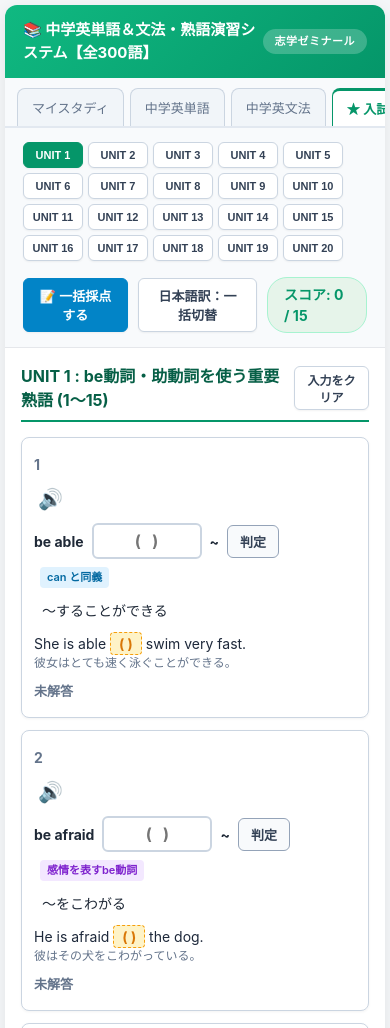
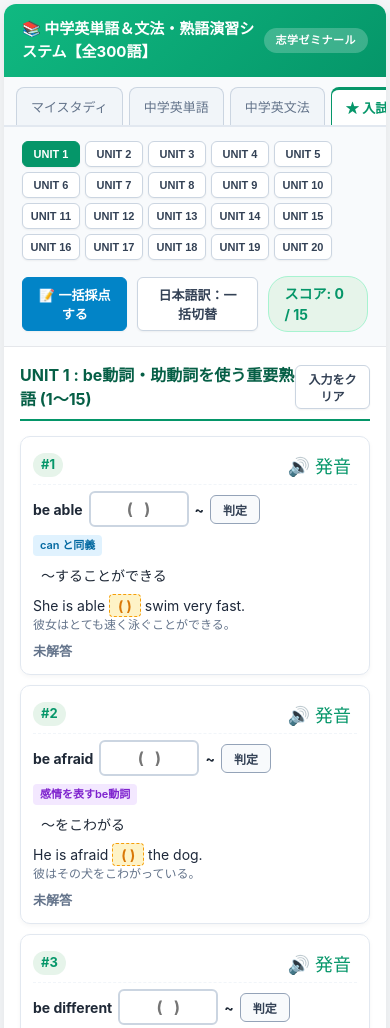
Before and after one commit to shigakusakura-pixel/idioms, a plain HTML site: page index.html in a window 390 px wide. Shown: the top 1028 px of the page. Drawn offline with Linux system fonts and the light colour scheme.

Commit message:
Update index.html

```diff
--- a/index.html
+++ b/index.html
@@ -43,7 +43,7 @@
             overflow: hidden;
         }
 
-        /* Header Banner */
+        /* System Header Banner */
         .system-header {
             background: linear-gradient(135deg, #10b981 0%, #059669 100%);
             color: white;
@@ -116,7 +116,6 @@
             justify-content: space-between;
         }
 
-        /* ユニット切替ボタンの横幅完全統一デザイン */
         .unit-selector {
             display: flex;
             gap: 5px;
@@ -203,7 +202,7 @@
             font-weight: bold;
         }
 
-        /* Problem Table */
+        /* Problem Table (PC表示) */
         .idiom-table {
             width: 100%;
             border-collapse: collapse;
@@ -302,10 +301,18 @@
         .audio-btn {
             background: none;
             border: none;
-            font-size: 20px;
+            font-size: 18px;
             cursor: pointer;
             color: var(--primary-color);
-            padding: 4px;
+            padding: 2px 6px;
+            border-radius: 4px;
+            display: inline-flex;
+            align-items: center;
+            gap: 2px;
+        }
+
+        .audio-btn:active {
+            transform: scale(1.1);
         }
 
         .badge-note {
@@ -313,7 +320,6 @@
             padding: 2px 7px;
             border-radius: 4px;
             display: inline-block;
-            margin-left: 6px;
             font-weight: 600;
         }
 
@@ -323,7 +329,7 @@
 
         .jp-text {
             cursor: pointer;
-            padding: 4px 8px;
+            padding: 3px 8px;
             border-radius: 4px;
             transition: all 0.15s;
             display: inline-block;
@@ -343,8 +349,8 @@
         }
 
         .btn-single-check {
-            padding: 6px 12px;
-            font-size: 13px;
+            padding: 5px 12px;
+            font-size: 12px;
             border-radius: 6px;
             border: 1px solid #94a3b8;
             background: #f8fafc;
@@ -353,9 +359,9 @@
             color: #334155;
         }
 
-        /* スマホ表示用レスポンシブCSS */
+        /* 📱 スマホ表示の「スタイリッシュ型」レスポンシブデザイン */
         @media (max-width: 768px) {
-            body { padding: 5px; }
+            body { padding: 4px; }
             .system-title { font-size: 15px; }
             .school-name { font-size: 11px; }
 
@@ -366,30 +372,51 @@
                 width: 100%;
             }
 
+            /* 1問を洗練された1つのカード型に整理 */
             .idiom-table tr {
                 background: #ffffff;
-                border: 1px solid #cbd5e1;
-                border-radius: 8px;
-                margin-bottom: 12px;
-                padding: 12px;
-                box-shadow: 0 1px 3px rgba(0,0,0,0.05);
+                border: 1px solid #e2e8f0;
+                border-radius: 10px;
+                margin-bottom: 10px;
+                padding: 10px 12px;
+                box-shadow: 0 2px 5px rgba(0,0,0,0.04);
             }
 
             .idiom-table td {
-                padding: 4px 0;
+                padding: 3px 0;
                 border-bottom: none;
             }
 
+            /* カード内の上部ヘッダー（番号 & 音声）を横並びに固定 */
+            .card-header-mobile {
+                display: flex;
+                justify-content: space-between;
+                align-items: center;
+                margin-bottom: 6px;
+                padding-bottom: 4px;
+                border-bottom: 1px dashed #f1f5f9;
+            }
+
+            .item-number-tag {
+                font-size: 13px;
+                font-weight: bold;
+                color: #059669;
+                background: #e6f4ea;
+                padding: 2px 8px;
+                border-radius: 12px;
+            }
+
+            /* 問題・入力フォームをコンパクトに1行化 */
             .problem-row-mobile {
                 display: flex;
                 align-items: center;
-                gap: 8px;
+                gap: 6px;
                 flex-wrap: wrap;
                 margin-bottom: 6px;
             }
 
             .input-answer {
-                width: 110px;
+                width: 100px;
                 font-size: 16px;
             }
 
@@ -399,7 +426,7 @@
             }
 
             .btn-unit {
-                width: 60px;
+                width: 58px;
                 font-size: 11px;
             }
         }
@@ -426,7 +453,7 @@
         <span class="school-name">志学ゼミナール</span>
     </div>
 
-    <!-- Navigation Tabs (GitHub Pagesの各リポジトリURLへ連動) -->
+    <!-- Navigation Tabs -->
     <div class="nav-tabs">
         <button class="tab-btn" onclick="location.href='https://shigakusakura-pixel.github.io/mystudyroom/'">マイスタディ</button>
         <button class="tab-btn" onclick="location.href='https://shigakusakura-pixel.github.io/tango/'">中学英単語</button>
@@ -666,7 +693,6 @@
         {"id": 166, "unit": 12, "phrase": "want A to ~", "prep": "to", "prefix": "want you", "suffix": "come with me", "jp": "Aに〜してもらいたい", "ex_en_pre": "I want you", "ex_en_post": "come with me.", "ex_jp": "私と一緒にあなたに来てもらいたい。", "note": "want ＋ 人 ＋ to V", "badgeType": "badge-grammar", "speech_text": "want someone to"},
         {"id": 167, "unit": 12, "phrase": "tell A to ~", "prep": "to", "prefix": "tell me", "suffix": "open the door", "jp": "Aに〜するように言う", "ex_en_pre": "He told me", "ex_en_post": "open the door.", "ex_jp": "彼は戸を開けるように私に言った。", "note": "tell ＋ 人 ＋ to V", "badgeType": "badge-grammar", "speech_text": "tell someone to"},
         {"id": 168, "unit": 12, "phrase": "That's right", "prep": "right", "prefix": "That's", "suffix": "", "jp": "そのとおりです", "ex_en_pre": "We must help him. That's", "ex_en_post": ".", "ex_jp": "彼を助けねばならない。その通りだ。", "note": "同意の返答", "badgeType": "badge-grammar", "speech_text": "That is right"},
-        {"id": 169, "unit": 12, "phrase": "That's too bad", "prep": "bad", "prefix": "That's too", "suffix": "", "jp": "それはいけませんね・気の毒に", "ex_en_pre": "I feel sick. That's too", "ex_en_post": ".", "ex_jp": "私は気分が悪い。それはお気の毒です。", "note": "同情の返答", "badgeType": "badge-grammar", "speech_text": "That is too bad"},
         {"id": 170, "unit": 12, "phrase": "They say that ~", "prep": "say", "prefix": "They", "suffix": "he is going abroad.", "jp": "〜だそうです・噂されている", "ex_en_pre": "They", "ex_en_post": "he is going abroad.", "ex_jp": "彼は外国へ行くそうです。", "note": "伝聞表現", "badgeType": "badge-grammar", "speech_text": "They say that"},
         {"id": 171, "unit": 12, "phrase": "too ... to ~", "prep": "to", "prefix": "too difficult", "suffix": "read", "jp": "非常に...なので〜できない", "ex_en_pre": "This book is too difficult", "ex_en_post": "read.", "ex_jp": "この本は読むには難しすぎる。", "note": "so ... that cannot", "badgeType": "badge-caution", "speech_text": "too difficult to read"},
         {"id": 172, "unit": 12, "phrase": "What do you mean ?", "prep": "mean", "prefix": "What do you", "suffix": "?", "jp": "どういう意味ですか", "ex_en_pre": "What do you", "ex_en_post": "by that?", "ex_jp": "それはどういう意味ですか。", "note": "意図の確認", "badgeType": "badge-grammar", "speech_text": "What do you mean"},
@@ -858,11 +884,15 @@
             }
 
             tr.innerHTML = `
-                <td style="color:#64748b; font-weight:bold;">${item.id}</td>
+                <td style="display:none;">${item.id}</td>
+                <td style="display:none;"></td>
                 <td>
-                    <button class="audio-btn" title="音声再生" onclick="playAudio('${item.speech_text}')">🔊</button>
-                </td>
-                <td>
+                    <!-- スマホ向けスマートカードヘッダー (#番号 & 音声ボタン) -->
+                    <div class="card-header-mobile">
+                        <span class="item-number-tag">#${item.id}</span>
+                        <button class="audio-btn" title="音声再生" onclick="playAudio('${item.speech_text}')">🔊 発音</button>
+                    </div>
+
                     <div class="problem-row-mobile">
                         <strong>${item.prefix}</strong>
                         <input type="text"
```
